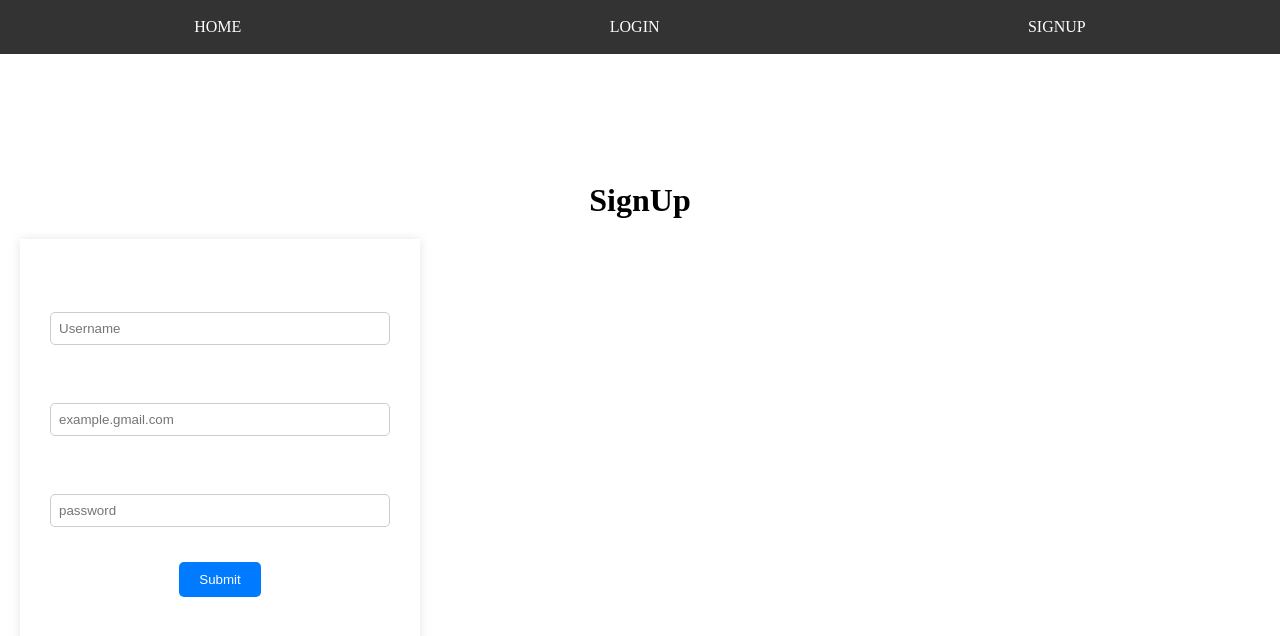
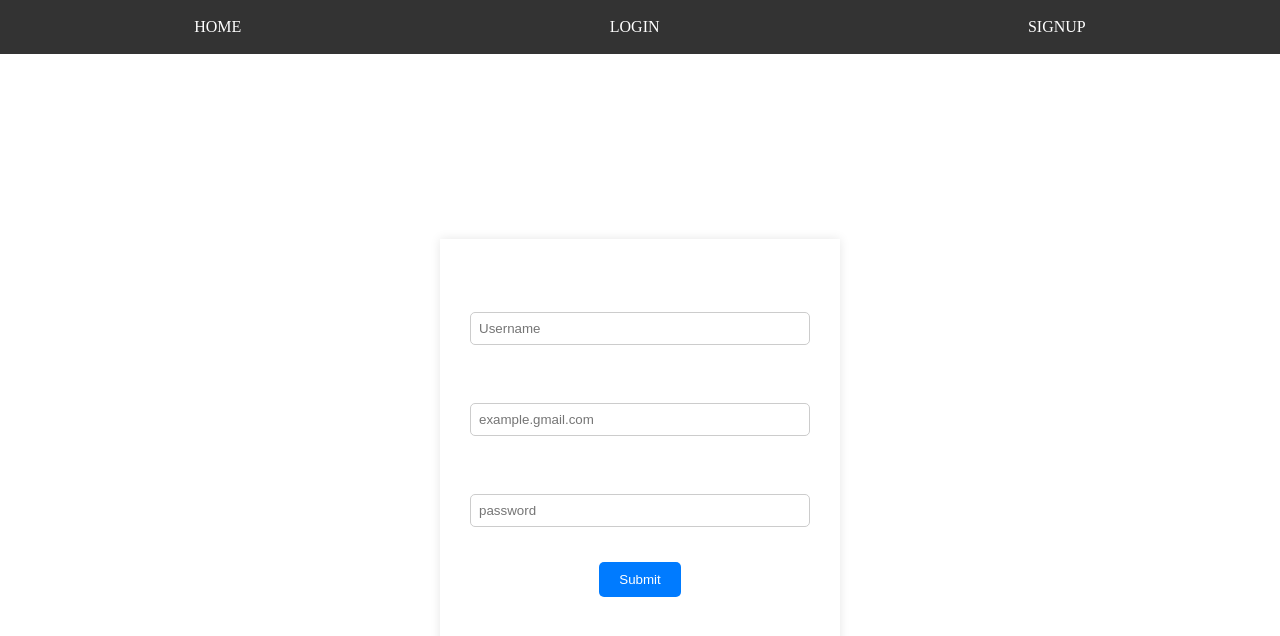
Before and after one commit to srinikethanreddy01/front_end, a React (Create React App) app: page /signup in a window 1280 px wide. Shown: the top 636 px of the page. Built offline with nearby package versions, Linux system fonts and the light colour scheme.

Commit message:
Update SignUp.js

```diff
--- a/src/SignUp.js
+++ b/src/SignUp.js
@@ -46,7 +46,7 @@ const SignUp = () => {
 
   }
   return (
-    <>
+    <div class="login-container">
       <h1 style={{marginTop:"10%", textAlign:  "center"}}>SignUp</h1>
 
 
@@ -75,7 +75,7 @@ const SignUp = () => {
 
 
     </form>
-    </>
+    </div>
   )
 }
 
```
